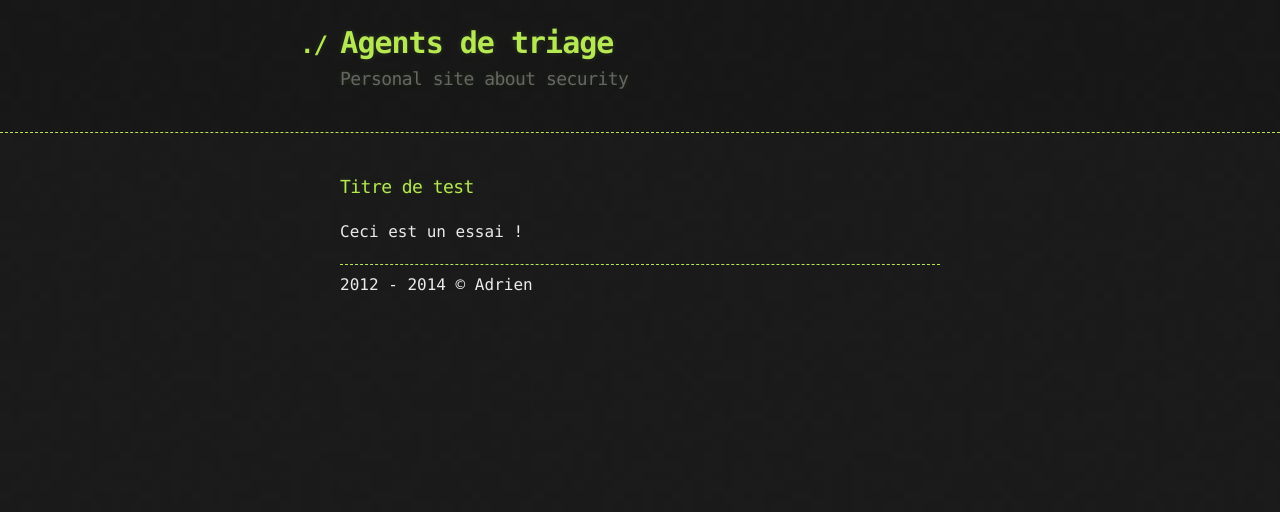
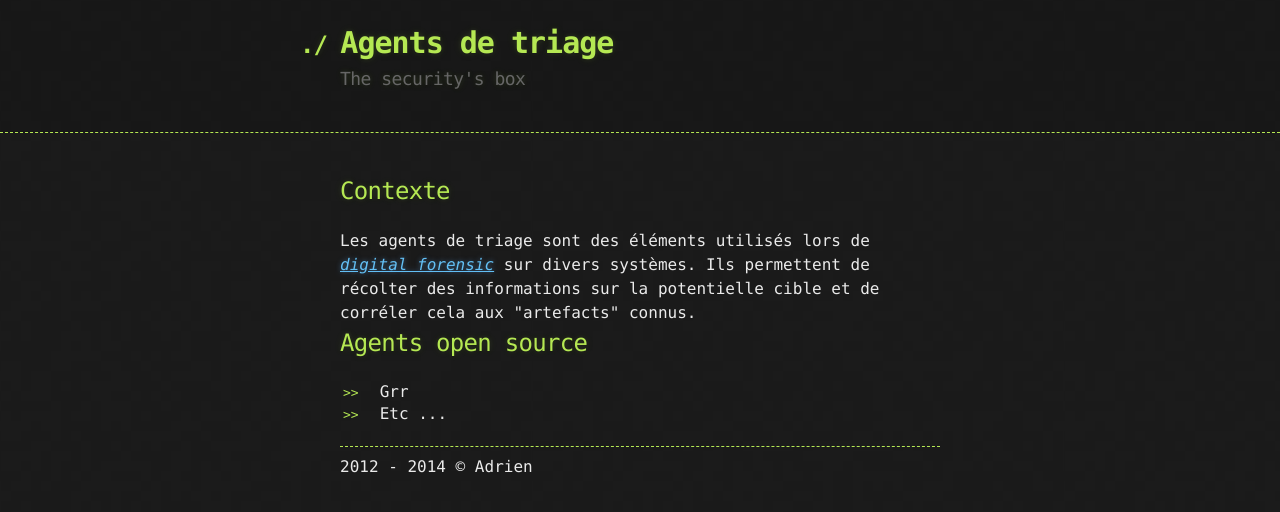
Before and after one commit to Adeber/Adeber.github.io, a Jekyll site: the page built from _posts/2014-10-24-agents-triage-forensic.html, in a window 1280 px wide. Shown: the top 512 px of the page. Built offline with Jekyll 4.4.1, drawn with Linux system fonts in a browser that asks for light colours.

Commit message:
agents de triage

```diff
--- a/_includes/header.html
+++ b/_includes/header.html
@@ -1,7 +1,7 @@
 <header>
   <div class="container">
 	<h1>{{ page.title }}</h1>
-	<h2>Personal site about security</h2>
+	<h2>The security's box</h2>
 	<!--
 	<section id="downloads">
 	  <a href="https://github.com/Adeber" class="btn btn-github"><span class="icon"></span>View on GitHub</a>
--- a/_posts/2014-10-24-agents-triage-forensic.html
+++ b/_posts/2014-10-24-agents-triage-forensic.html
@@ -5,7 +5,13 @@ category: Forensic
 ---
 <p>
 
-<h3>Titre de test</h3>
-Ceci est un essai ! </br>
+<h2>Contexte</h2>
+Les agents de triage sont des éléments utilisés lors de <a href="http://en.wikipedia.org/wiki/Digital_forensics"><i>digital forensic</i></a> sur divers systèmes.
+Ils permettent de récolter des informations sur la potentielle cible et de corréler cela aux "artefacts" connus.</br>
 
+<h2>Agents open source</h2>
+<ul>
+	<li>Grr</li>
+	<li>Etc ...</li>
+</ul>
 </p>
--- a/_posts/2014-10-24-logs.html
+++ b/_posts/2014-10-24-logs.html
@@ -1,7 +1,7 @@
 ---
 layout: post
 title: Concentrateurs de logs
-category: Journalisation
+category: Logs
 ---
 <p>
 
```
